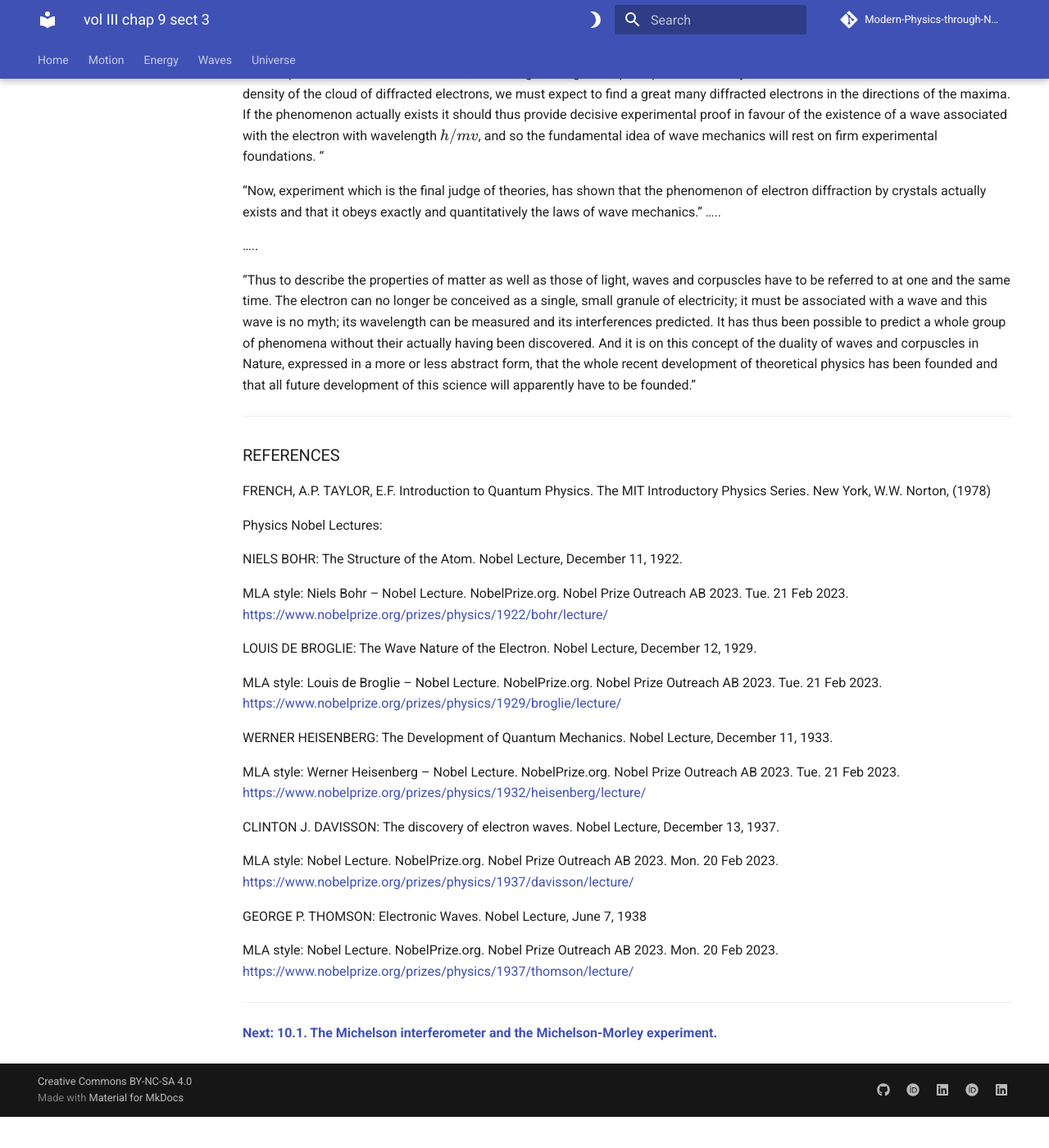
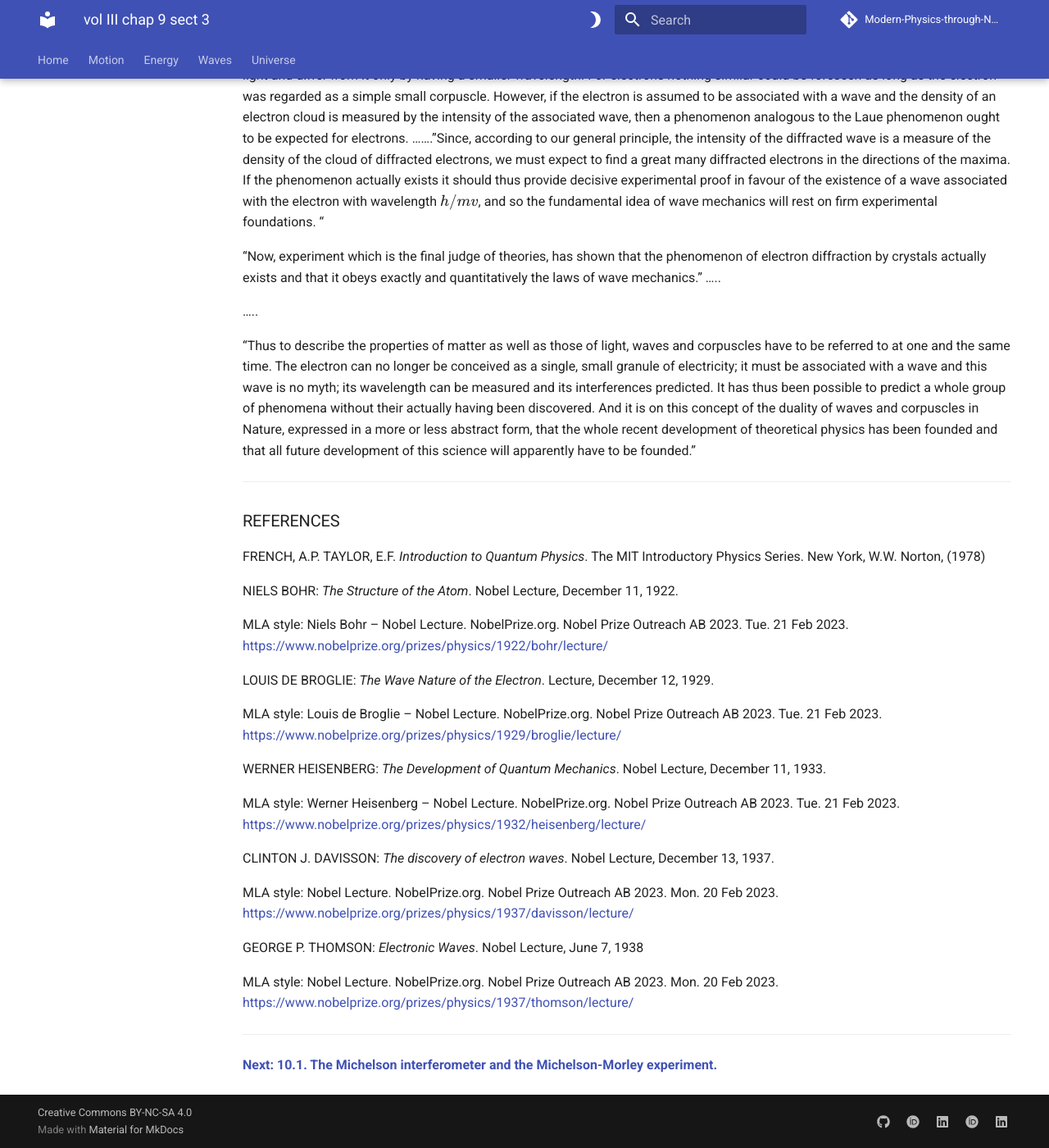
Before and after one commit to modphysnobel/modphysnobel.github.io, an MkDocs documentation site: the page built from docs/vol-III/vol-III-chap-9-sect-3.md, in a window 1280 px wide and 1400 px high, scrolled down 9248 px. Shown: the whole window at 82% size. Built offline with MkDocs 1.6.1 and Material for MkDocs 9.7.7, drawn with Linux system fonts in a browser that asks for light colours; some web fonts are replaced; comment, search, counter and statistics services are not loaded; before the commit the page ends 10610 px from its top, so only the background shows below that.

Commit message:
Update vol-III-chap-9-sect-3.md

```diff
--- a/docs/vol-III/vol-III-chap-9-sect-3.md
+++ b/docs/vol-III/vol-III-chap-9-sect-3.md
@@ -207,7 +207,7 @@ $V=\frac{c}{β}=\frac{c^2}{v}$
 
 $n= \frac{V}{v}=\frac{1}{1-(\frac{ν_0}{ν})^2}$
 
-“A <code> <<group velocity>> </code> corresponds to this <<law of dispersion>>. You will be aware that the group velocity is the velocity of the resultant amplitude of a group of waves of very close frequencies. Lord Rayleigh showed that this velocity $U$ satisfies equation:”
+“A  <pre><<group velocity>></pre> corresponds to this <<law of dispersion>>. You will be aware that the group velocity is the velocity of the resultant amplitude of a group of waves of very close frequencies. Lord Rayleigh showed that this velocity $U$ satisfies equation:”
 
 $\frac{1}{U}=  \frac{δ(nν)}{δν}$
 
@@ -283,32 +283,25 @@ $W=hν$ $p=\frac{hν}{c}$
 
 ### REFERENCES
 
-FRENCH, A.P. TAYLOR, E.F. Introduction to Quantum Physics. The MIT Introductory Physics Series. New York, W.W. Norton, (1978)
+FRENCH, A.P. TAYLOR, E.F. *Introduction to Quantum Physics*. The MIT Introductory Physics Series. New York, W.W. Norton, (1978)
 
-Physics Nobel Lectures:
-
-NIELS BOHR: The Structure of the Atom.
-Nobel Lecture, December 11, 1922.
+NIELS BOHR: *The Structure of the Atom*. Nobel Lecture, December 11, 1922.
 
 MLA style: Niels Bohr – Nobel Lecture. NobelPrize.org. Nobel Prize Outreach AB 2023. Tue. 21 Feb 2023. <https://www.nobelprize.org/prizes/physics/1922/bohr/lecture/>
 
-LOUIS DE BROGLIE: The Wave Nature of the Electron.
-Nobel Lecture, December 12, 1929.
+LOUIS DE BROGLIE: *The Wave Nature of the Electron*. Lecture, December 12, 1929.
 
 MLA style: Louis de Broglie – Nobel Lecture. NobelPrize.org. Nobel Prize Outreach AB 2023. Tue. 21 Feb 2023. <https://www.nobelprize.org/prizes/physics/1929/broglie/lecture/>
 
-WERNER HEISENBERG: The Development of Quantum Mechanics.
-Nobel Lecture, December 11, 1933.
+WERNER HEISENBERG: *The Development of Quantum Mechanics*. Nobel Lecture, December 11, 1933.
 
 MLA style: Werner Heisenberg – Nobel Lecture. NobelPrize.org. Nobel Prize Outreach AB 2023. Tue. 21 Feb 2023. <https://www.nobelprize.org/prizes/physics/1932/heisenberg/lecture/>
 
-CLINTON J. DAVISSON: The discovery of electron waves.
-Nobel Lecture, December 13, 1937.
+CLINTON J. DAVISSON: *The discovery of electron waves*. Nobel Lecture, December 13, 1937.
 
 MLA style: Nobel Lecture. NobelPrize.org. Nobel Prize Outreach AB 2023. Mon. 20 Feb 2023. https://www.nobelprize.org/prizes/physics/1937/davisson/lecture/
 
-GEORGE P. THOMSON: Electronic Waves.
-Nobel Lecture, June 7, 1938
+GEORGE P. THOMSON: *Electronic Waves*. Nobel Lecture, June 7, 1938
 
 MLA style: Nobel Lecture. NobelPrize.org. Nobel Prize Outreach AB 2023. Mon. 20 Feb 2023. https://www.nobelprize.org/prizes/physics/1937/thomson/lecture/
 
```
